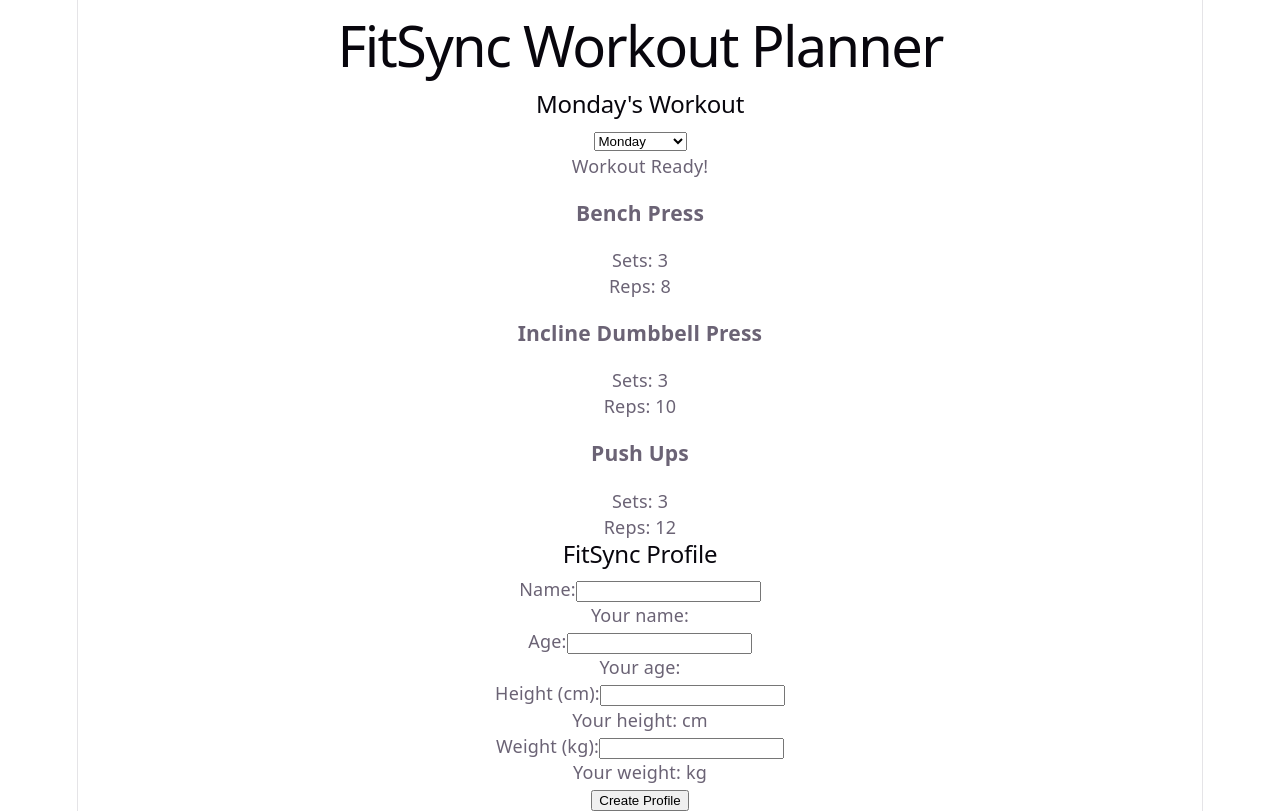
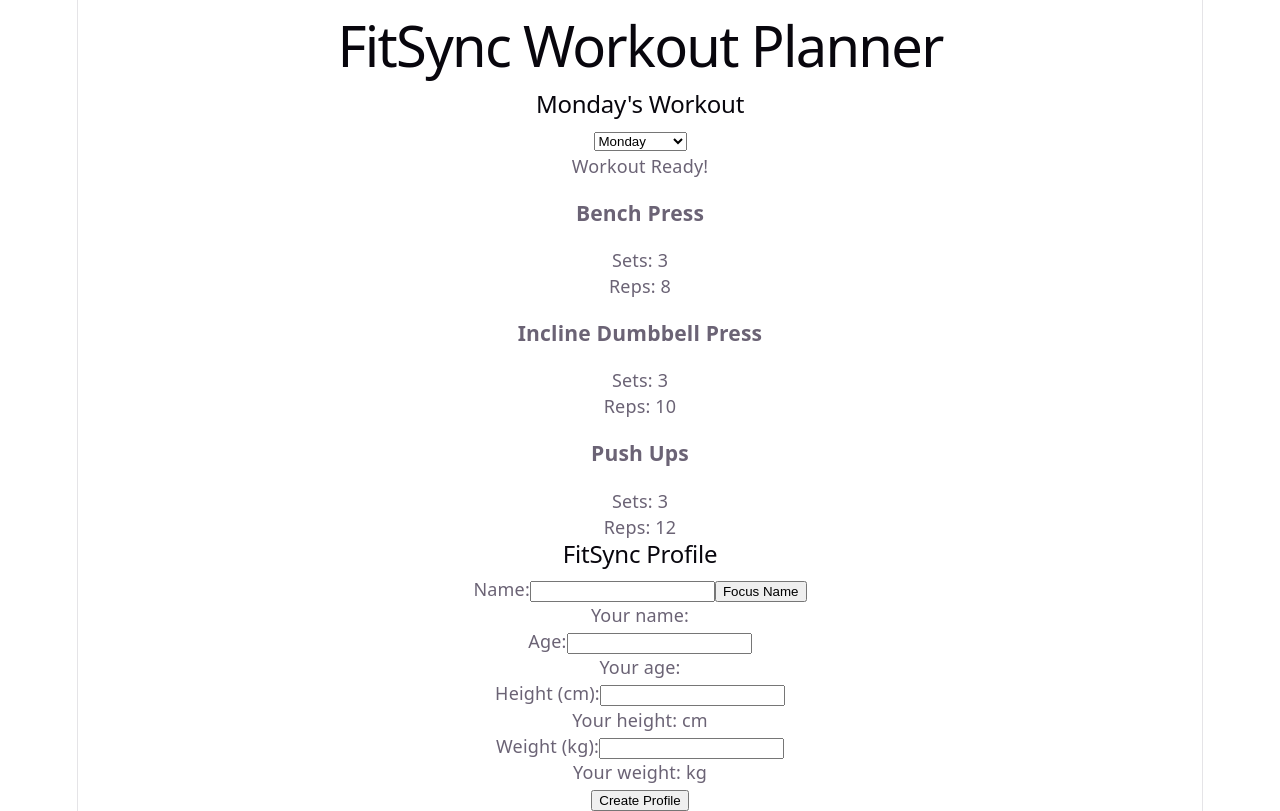
Before and after one commit to likhith992/FitSync, a React (Vite) app in the folder frontend/react-app/: page / in a window 1280 px wide. Built offline with nearby package versions, Linux system fonts and the light colour scheme.

Commit message:
change in react

```diff
--- a/frontend/react-app/src/ProfileForm.jsx
+++ b/frontend/react-app/src/ProfileForm.jsx
@@ -1,4 +1,4 @@
-import { useState, useEffect } from "react";
+import { useState, useEffect, useRef } from "react";
 
 function ProfileForm() {
     const [name, setName] = useState("");
@@ -6,6 +6,8 @@ function ProfileForm() {
     const [height, setHeight] = useState("");
     const [weight, setWeight] = useState("");
     const [profileCreated, setProfileCreated] = useState(false);
+
+    const nameInputRef = useRef(null);
 
     useEffect(() => {
     console.log("Name changed:", name);
@@ -30,10 +32,14 @@ function ProfileForm() {
                 <label>Name:</label>
 
                 <input
+                    ref={nameInputRef}
                     type="text"
                     value={name}
                     onChange={(event) => setName(event.target.value)}
                 />
+                <button onClick={() => nameInputRef.current.focus()}>
+                Focus Name
+                </button>
 
                 <p>Your name: {name}</p>
 
```
